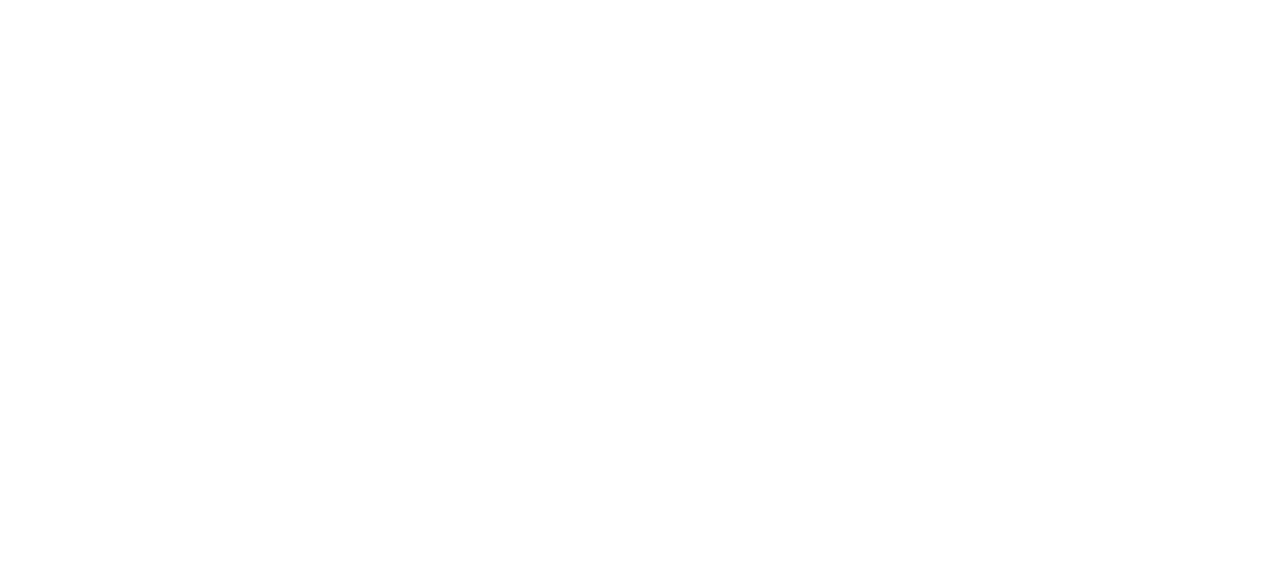
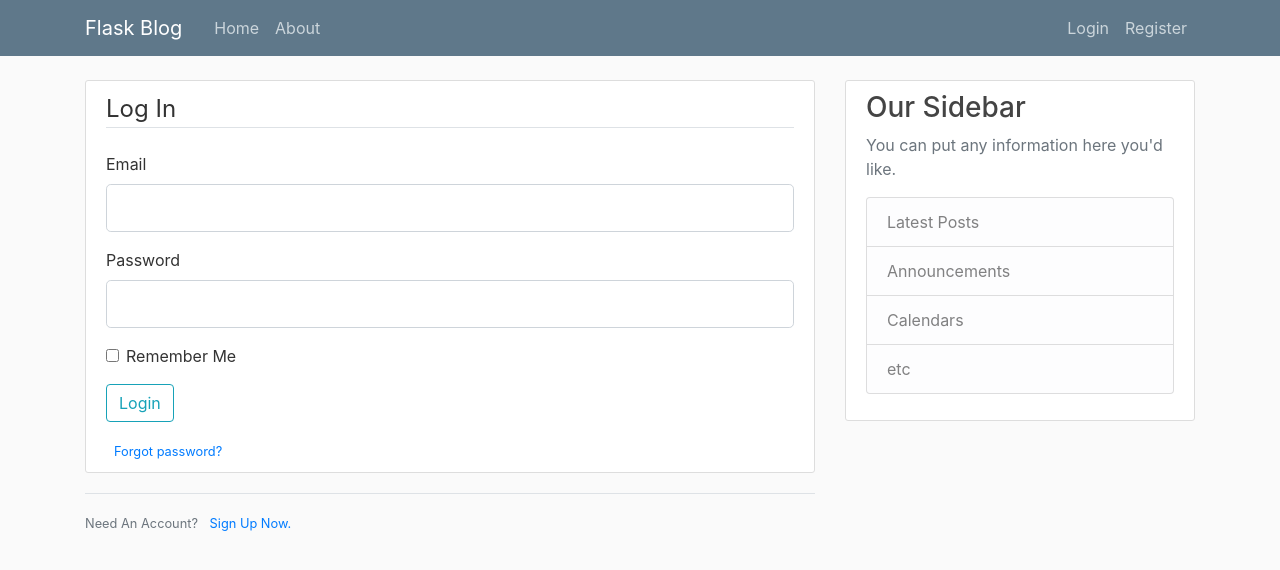
Before and after one commit to yphillip/flaskblog, a Flask app: page /login in a window 1280 px wide. Before the commit the part shown is empty. Shown: the top 570 px of the page. Run offline with Flask 2, Linux system fonts and the light colour scheme; some libraries are stand-ins or nearby versions.

Commit message:
finished Part 3 - Forms and User Input

```diff
--- a/flaskblog.py
+++ b/flaskblog.py
@@ -1,4 +1,4 @@
-from flask import Flask, render_template, url_for
+from flask import Flask, render_template, url_for, flash, redirect
 from forms import RegistrationForm, LoginForm
 
 app = Flask(__name__)
@@ -25,18 +25,30 @@ posts = [
 def home():
     return render_template('home.html', posts=posts)
 
+
 @app.route("/about")
 def about():
     return render_template('about.html', title='About')
 
-@app.route("/register")
+
+@app.route("/register", methods=['GET', 'POST'])
 def register():
     form = RegistrationForm()
+    if form.validate_on_submit():
+        flash(f"Account created for {form.username.data}!", "success")
+        return redirect(url_for('home'))
     return render_template('register.html', title='Register', form=form)
 
-@app.route("/login")
+
+@app.route("/login", methods=['GET', 'POST'])
 def login():
     form = LoginForm()
+    if form.validate_on_submit():
+        if form.email.data == 'admin@blog.com' and form.password.data == 'password':
+            flash("You have been logged in!", "success")
+            return redirect(url_for('home'))
+        else:
+            flash("Login unsuccessful. Please check username and password.", "danger")
     return render_template('login.html', title='Login', form=form)
 
 
--- a/forms.py
+++ b/forms.py
@@ -11,7 +11,7 @@ class RegistrationForm(FlaskForm):
     password = PasswordField('Password', validators=[DataRequired()])
     confirm_password = PasswordField('Confirm Password',
                                      validators=[
-                                         DataRequired(), EqualTo(password)
+                                         DataRequired(), EqualTo('password')
                                      ])
     submit = SubmitField('Sign up')
 
--- a/templates/layout.html
+++ b/templates/layout.html
@@ -28,13 +28,13 @@
           </button>
           <div class="collapse navbar-collapse" id="navbarToggle">
             <div class="navbar-nav mr-auto">
-              <a class="nav-item nav-link" href="/">Home</a>
-              <a class="nav-item nav-link" href="/about">About</a>
+              <a class="nav-item nav-link" href="{{ url_for('home') }}">Home</a>
+              <a class="nav-item nav-link" href="{{ url_for('about') }}">About</a>
             </div>
             <!-- Navbar Right Side -->
             <div class="navbar-nav">
-              <a class="nav-item nav-link" href="/login">Login</a>
-              <a class="nav-item nav-link" href="/register">Register</a>
+              <a class="nav-item nav-link" href="{{ url_for('login') }}">Login</a>
+              <a class="nav-item nav-link" href="{{ url_for('register') }}">Register</a>
             </div>
           </div>
         </div>
@@ -43,6 +43,15 @@
     <main role="main" class="container">
       <div class="row">
         <div class="col-md-8">
+          {% with messages = get_flashed_messages(with_categories=true) %}
+              {% if messages %}
+                  {% for category, message in messages %}
+                      <div class="alert alert-{{ category }}">
+                        {{ message }}
+                      </div>
+                  {%  endfor %}
+              {% endif %}
+          {%  endwith %}
           {% block content %}{% endblock %}
         </div>
         <div class="col-md-4">
--- a/templates/login.html
+++ b/templates/login.html
@@ -0,0 +1,52 @@
+{% extends "layout.html" %}
+{% block content %}
+    <div class="content-section">
+        <form method="POST" action="">
+            {{  form.hidden_tag() }}
+            <fieldset class="form-group">
+                <legend class="border-bottom mb-4">Log In</legend>
+                <div class="form-group">
+                    {{ form.email.label(class="form-control-label") }}
+                    {% if form.email.errors %}
+                        {{ form.email(class="form-control form-control-lg is-invalid") }}
+                        <div class="invalid-feedback">
+                            {% for error in form.email.errors %}
+                                <span>{{ error }}</span>
+                            {% endfor %}
+                        </div>
+                    {% else %}
+                        {{ form.email(class="form-control form-control-lg") }}
+                    {% endif %}
+                </div>
+                <div class="form-group">
+                    {{ form.password.label(class="form-control-label") }}
+                    {% if form.password.errors %}
+                        {{ form.password(class="form-control form-control-lg is-invalid") }}
+                        <div class="invalid-feedback">
+                            {% for error in form.password.errors %}
+                                <span>{{ error }}</span>
+                            {% endfor %}
+                        </div>
+                    {% else %}
+                        {{ form.password(class="form-control form-control-lg") }}
+                    {% endif %}
+                </div>
+                <div class="form-check">
+                    {{ form.remember(class="form-check-input") }}
+                    {{ form.remember.label(class="form-check-label") }}
+                </div>
+            </fieldset>
+            <div class="form-group">
+                {{ form.submit(class="btn btn-outline-info") }}
+            </div>
+            <small class="text-muted ml-2">
+                <a href="#">Forgot password?</a>
+            </small>
+        </form>
+    </div>
+    <div class="border-top pt-3">
+        <small class="text-muted">
+            Need An Account? <a class="ml-2" href="{{ url_for('register') }}">Sign Up Now.</a>
+        </small>
+    </div>
+{% endblock content %}
```
Also changed, not shown: templates/register.html (+42 -5 lines).
